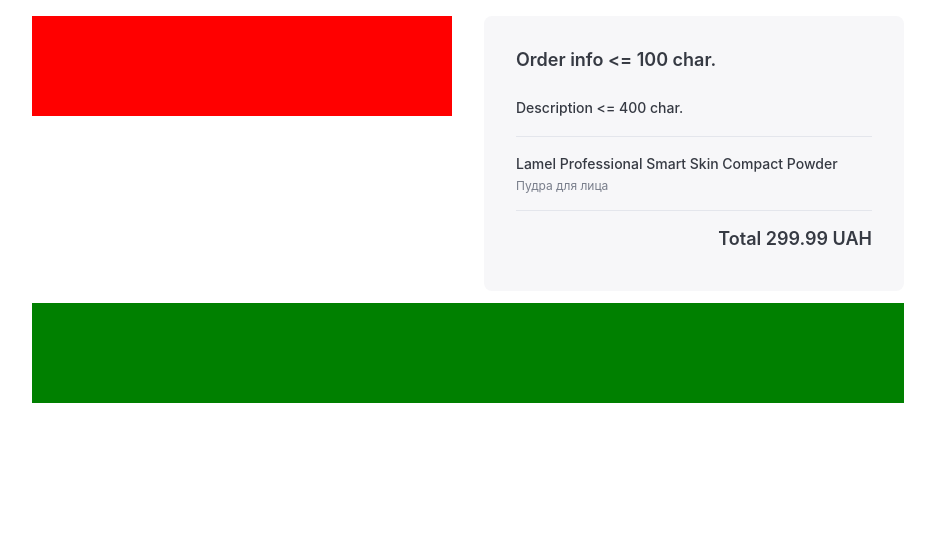
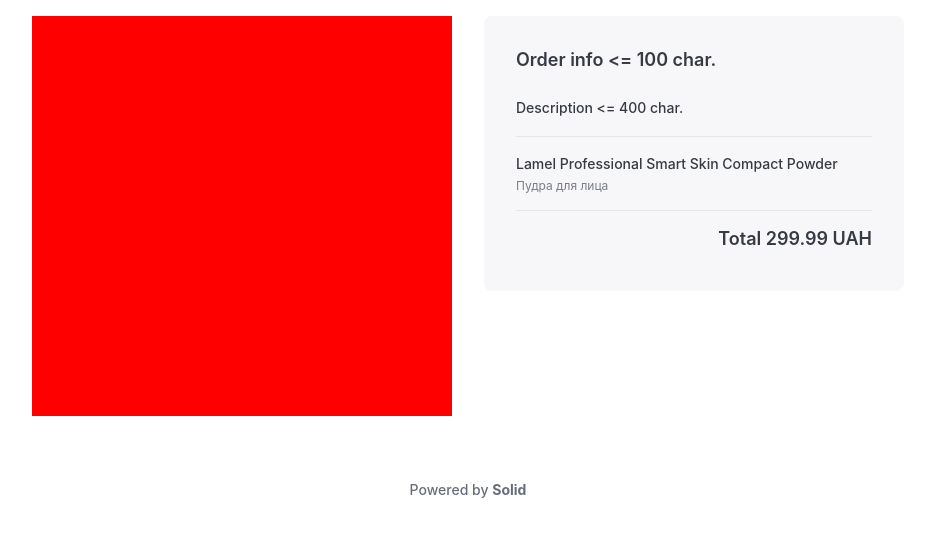
Before and after one commit to LonelyTrouvere/test-task, a React (Vite) app: page / in a window 1280 px wide. Shown: the top 536 px of the page, without its empty margins (172-1107 px from the left). Built offline with nearby package versions, Linux system fonts and the light colour scheme.

Commit message:
added footer

```diff
--- a/src/App.tsx
+++ b/src/App.tsx
@@ -1,3 +1,4 @@
+import Footer from "./components/footer/Footer"
 import OrderCard from "./components/order-card/OrderCard"
 import ContentLayout from "./layouts/content-layout/ContentLayout"
 
@@ -6,10 +7,10 @@ function App() {
   return (
     <>
         <ContentLayout>
-          <div style={{width: '100%', backgroundColor: 'red', height: '100px'}}></div>
+          <div style={{width: '100%', backgroundColor: 'red', height: '400px'}}></div>
           <OrderCard />
         </ContentLayout>
-        <div style={{width: '100%', backgroundColor: 'green', height: '100px'}}></div>
+        <Footer />
     </>
   )
 }
--- /dev/null
+++ b/src/components/footer/Footer.css
@@ -0,0 +1,4 @@
+.paymant-footer {
+    display: flex;
+    justify-content: center;
+}
--- /dev/null
+++ b/src/components/footer/Footer.tsx
@@ -0,0 +1,10 @@
+import LeveledSpan from '../../utility-components/leveled-span/LeveledSpan'
+import './Footer.css'
+
+function Footer() {
+    return <footer className="paymant-footer">
+        <LeveledSpan level='second' style={{lineHeight: '20px', color: '#666C7B', textAlign: 'right'}}>Powered by <b>Solid</b></LeveledSpan>
+    </footer>
+}
+
+export default Footer
--- a/src/index.css
+++ b/src/index.css
@@ -5,7 +5,7 @@
   height: 100%;
   display: flex;
   flex-direction: column;
-  gap: 12px;
+  gap: 64px;
 }
 
 @media screen and (max-width: 999px) {
```
